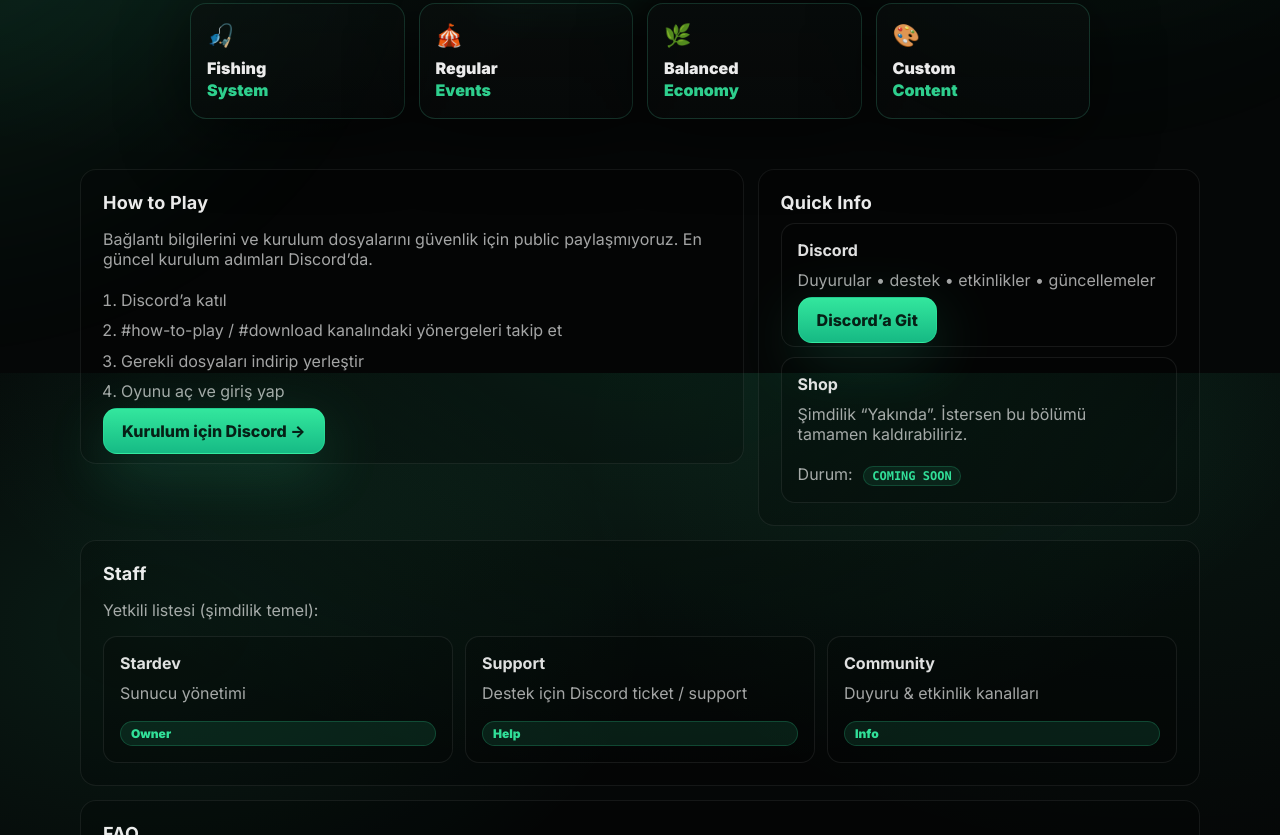
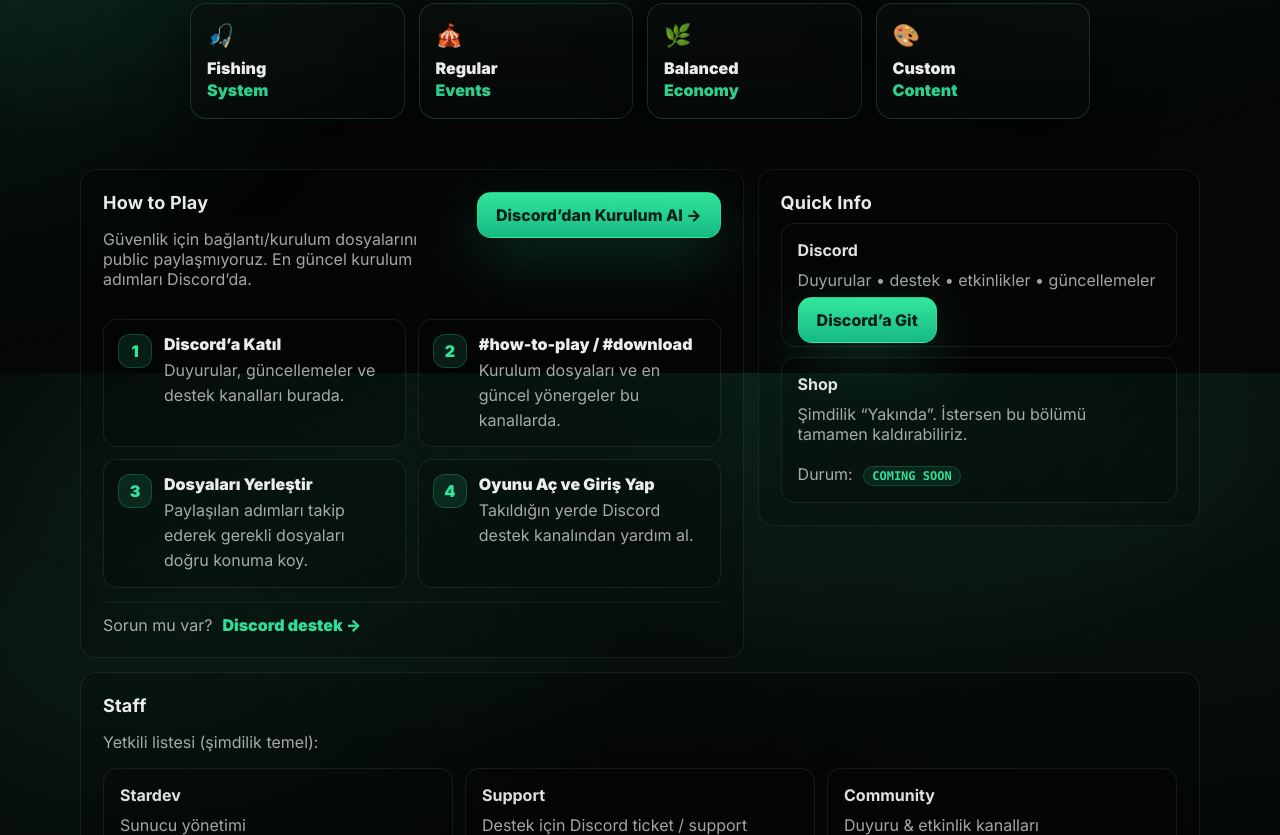
Before and after one commit to YusufArdaKahveci/growpara, a plain HTML site: page index.html in a window 1280 px wide. Shown: the part 427-1262 px from the top of the page. Drawn offline with Linux system fonts and the light colour scheme.

Commit message:
Update index.html

```diff
--- a/index.html
+++ b/index.html
@@ -362,6 +362,70 @@
 @media (max-width: 980px){
   .kv .btn { width: 100%; text-align: center; }
 }
+    /* How to Play (modern) */
+.how-head{
+  display:flex;
+  align-items:flex-start;
+  justify-content: space-between;
+  gap: 14px;
+  margin-bottom: 14px;
+}
+.how-head h2{ margin:0 0 8px; }
+.how-cta{ white-space: nowrap; }
+
+.how-steps{
+  display:grid;
+  grid-template-columns: repeat(2, minmax(0, 1fr));
+  gap: 12px;
+  margin-top: 10px;
+}
+
+.how-step{
+  display:flex;
+  gap: 12px;
+  padding: 14px;
+  border-radius: 14px;
+  background: rgba(0,0,0,.18);
+  border: 1px solid rgba(255,255,255,.08);
+  transition: transform .18s ease, border-color .18s ease;
+}
+.how-step:hover{
+  transform: translateY(-1px);
+  border-color: rgba(53,240,164,.22);
+}
+
+.step-num{
+  width: 34px; height: 34px;
+  border-radius: 12px;
+  display:grid; place-items:center;
+  font-weight: 900;
+  color: rgba(53,240,164,.95);
+  background: rgba(53,240,164,.10);
+  border: 1px solid rgba(53,240,164,.22);
+  flex: 0 0 auto;
+}
+
+.step-title{ font-weight: 900; }
+.step-desc{ margin-top: 4px; line-height: 1.55; }
+
+.how-foot{
+  display:flex;
+  gap: 10px;
+  align-items:center;
+  margin-top: 14px;
+  padding-top: 12px;
+  border-top: 1px solid rgba(255,255,255,.06);
+}
+.how-link{
+  color: rgba(53,240,164,.92);
+  font-weight: 900;
+}
+
+@media (max-width: 980px){
+  .how-head{ flex-direction: column; align-items: stretch; }
+  .how-cta{ width: 100%; text-align:center; }
+  .how-steps{ grid-template-columns: 1fr; }
+}
   </style>
 </head>
 
@@ -438,23 +502,59 @@
     </section>
 
     <div class="grid">
-      <section class="panel" id="how">
-        <h2>How to Play</h2>
-        <p class="muted">
-          Bağlantı bilgilerini ve kurulum dosyalarını güvenlik için public paylaşmıyoruz.
-          En güncel kurulum adımları Discord’da.
-        </p>
-        <ol class="steps">
-          <li>Discord’a katıl</li>
-          <li>#how-to-play / #download kanalındaki yönergeleri takip et</li>
-          <li>Gerekli dosyaları indirip yerleştir</li>
-          <li>Oyunu aç ve giriş yap</li>
-        </ol>
-        <div style="margin-top:12px">
-          <a class="btn primary" href="https://discord.gg/ccXERYbUWU" target="_blank" rel="noreferrer">Kurulum için Discord →</a>
-        </div>
-      </section>
+<section class="panel how" id="how">
+  <div class="how-head">
+    <div>
+      <h2>How to Play</h2>
+      <p class="muted">
+        Güvenlik için bağlantı/kurulum dosyalarını public paylaşmıyoruz. En güncel kurulum adımları Discord’da.
+      </p>
+    </div>
 
+    <a class="btn primary how-cta" href="https://discord.gg/ccXERYbUWU" target="_blank" rel="noreferrer">
+      Discord’dan Kurulum Al →
+    </a>
+  </div>
+
+  <div class="how-steps">
+    <div class="how-step">
+      <div class="step-num">1</div>
+      <div class="step-body">
+        <div class="step-title">Discord’a Katıl</div>
+        <div class="step-desc muted">Duyurular, güncellemeler ve destek kanalları burada.</div>
+      </div>
+    </div>
+
+    <div class="how-step">
+      <div class="step-num">2</div>
+      <div class="step-body">
+        <div class="step-title">#how-to-play / #download</div>
+        <div class="step-desc muted">Kurulum dosyaları ve en güncel yönergeler bu kanallarda.</div>
+      </div>
+    </div>
+
+    <div class="how-step">
+      <div class="step-num">3</div>
+      <div class="step-body">
+        <div class="step-title">Dosyaları Yerleştir</div>
+        <div class="step-desc muted">Paylaşılan adımları takip ederek gerekli dosyaları doğru konuma koy.</div>
+      </div>
+    </div>
+
+    <div class="how-step">
+      <div class="step-num">4</div>
+      <div class="step-body">
+        <div class="step-title">Oyunu Aç ve Giriş Yap</div>
+        <div class="step-desc muted">Takıldığın yerde Discord destek kanalından yardım al.</div>
+      </div>
+    </div>
+  </div>
+
+  <div class="how-foot">
+    <span class="muted">Sorun mu var?</span>
+    <a class="how-link" href="https://discord.gg/ccXERYbUWU" target="_blank" rel="noreferrer">Discord destek →</a>
+  </div>
+</section>
       <section class="panel" id="shop">
         <h2>Quick Info</h2>
         <div class="kvs">
```
